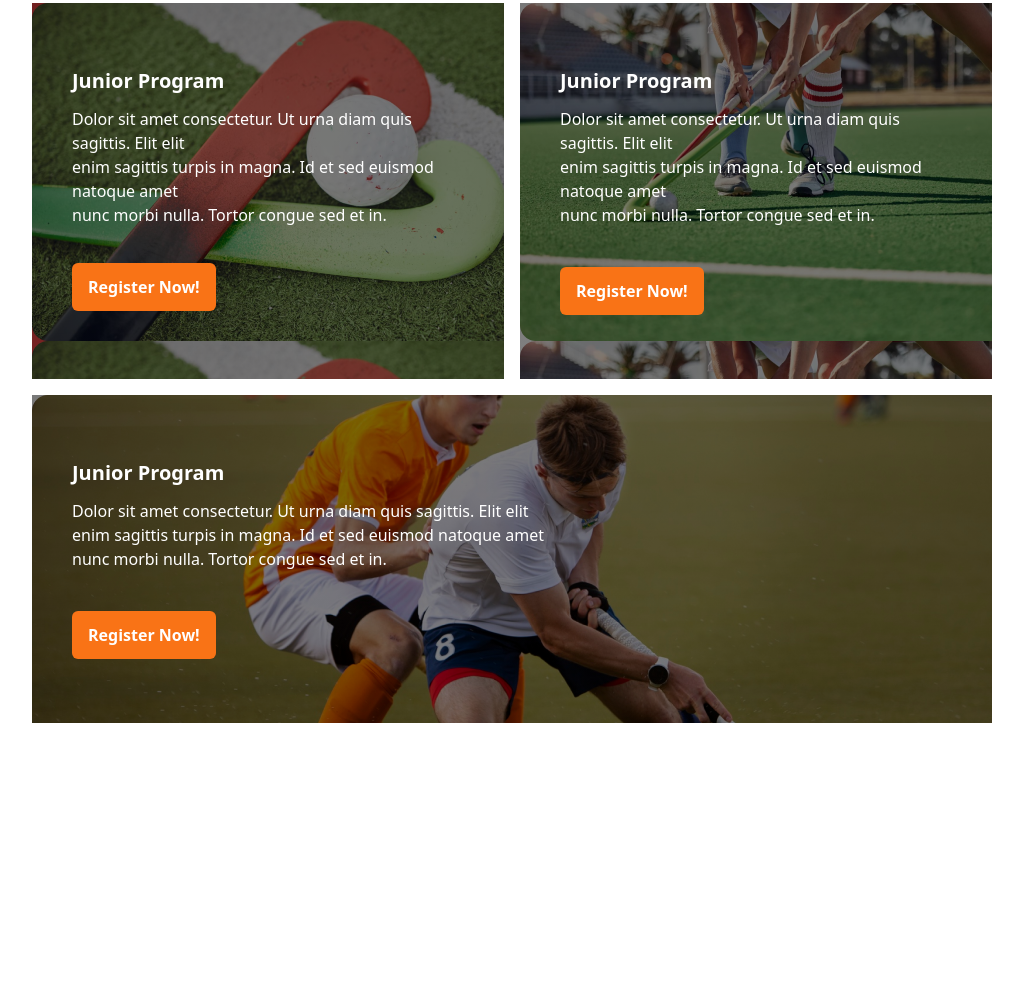
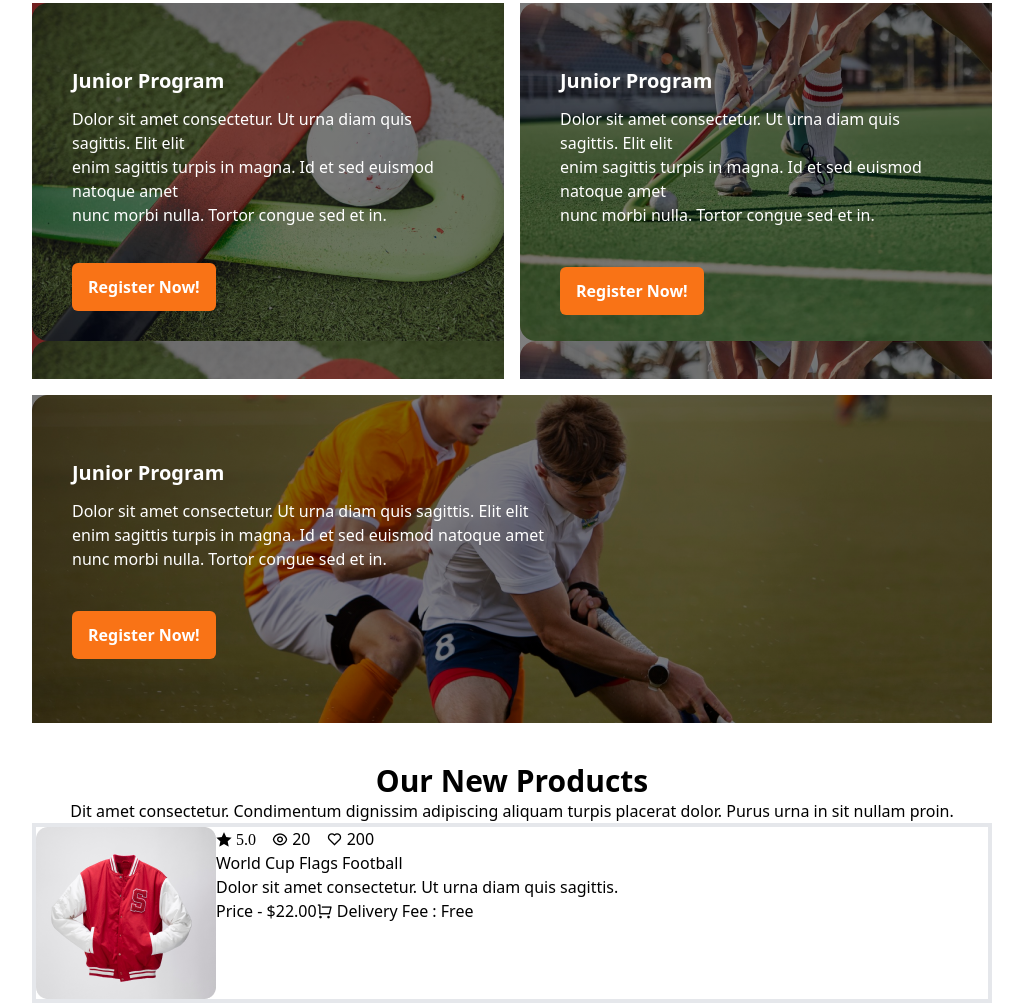
Before and after one commit to RaihanSoft/Hockeys-using-DaisyUi, a plain HTML site: page index.html in a window 1280 px wide. Shown: the part 1150-2153 px from the top of the page, without its empty margins (128-1151 px from the left). Before the commit the page ends 1913 px from the top, so only its background shows below. Drawn offline with nearby package versions, Linux system fonts and the light colour scheme.

Commit message:
Our New Products section add4d

```diff
--- /dev/null
+++ b/id.js
@@ -0,0 +1 @@
+const arr = 545;
--- a/index.html
+++ b/index.html
@@ -136,16 +136,18 @@
 
           <div class=" md:grid space-y-3 md:space-y-0  gap-4 mt-10">
             <style>
-              .img{
-                background-image: linear-gradient(rgba(0, 0, 0, 0.527),rgba(0, 0, 0, 0.5)) , url(Images/2.png);
+              .img {
+                background-image: linear-gradient(rgba(0, 0, 0, 0.527), rgba(0, 0, 0, 0.5)), url(Images/2.png);
               }
-              .img1{
-                background-image: linear-gradient(rgba(0, 0, 0, 0.527),rgba(0, 0, 0, 0.5)) , url(Images/3.png);
+
+              .img1 {
+                background-image: linear-gradient(rgba(0, 0, 0, 0.527), rgba(0, 0, 0, 0.5)), url(Images/3.png);
 
 
               }
-              .img2{
-                background-image: linear-gradient(rgba(0, 0, 0, 0.527),rgba(0, 0, 0, 0.5)) , url(Images/4.png);
+
+              .img2 {
+                background-image: linear-gradient(rgba(0, 0, 0, 0.527), rgba(0, 0, 0, 0.5)), url(Images/4.png);
               }
             </style>
 
@@ -161,7 +163,9 @@
                 </div>
                 <br>
                 <div>
-                  <button class="bg-orange-500 px-4 py-3 hover:bg-gradient-to-tr from-red-300 to-purple-500 text-white font-semibold rounded-md">Register Now!</button>
+                  <button
+                    class="bg-orange-500 px-4 py-3 hover:bg-gradient-to-tr from-red-300 to-purple-500 text-white font-semibold rounded-md">Register
+                    Now!</button>
                 </div>
               </div>
 
@@ -178,7 +182,9 @@
                   enim sagittis turpis in magna. Id et sed euismod natoque amet <br> nunc morbi nulla. Tortor congue sed
                   et in.</p>
                 <div class="mt-10">
-                  <button class="bg-orange-500 px-4 hover:bg-gradient-to-tr from-red-300 to-purple-500 py-3 text-white font-semibold rounded-md">Register Now!</button>
+                  <button
+                    class="bg-orange-500 px-4 hover:bg-gradient-to-tr from-red-300 to-purple-500 py-3 text-white font-semibold rounded-md">Register
+                    Now!</button>
                 </div>
 
               </div>
@@ -194,7 +200,9 @@
                   enim sagittis turpis in magna. Id et sed euismod natoque amet <br> nunc morbi nulla. Tortor congue sed
                   et in.</p>
                 <div class="mt-10">
-                  <button class="bg-orange-500 px-4 hover:bg-gradient-to-tr from-red-300 to-purple-500 py-3 text-white font-semibold rounded-md">Register Now!</button>
+                  <button
+                    class="bg-orange-500 px-4 hover:bg-gradient-to-tr from-red-300 to-purple-500 py-3 text-white font-semibold rounded-md">Register
+                    Now!</button>
                 </div>
               </div>
 
@@ -203,6 +211,65 @@
           </div>
 
         </section>
+
+
+        <!-- Our New Products Section starts here  -->
+        <section>
+          <div class="mx-auto text-center">
+            <h1 class="text-3xl font-bold">Our New Products</h1>
+            <p>Dit amet consectetur. Condimentum dignissim adipiscing aliquam turpis placerat dolor. Purus urna in sit
+              nullam proin. </p>
+          </div>
+
+          <!-- cards -->
+          <div>
+
+            <!-- card one  -->
+            <div class="flex border-4 inline-block">
+              <!-- img -->
+              <div>
+                <img src="/Images/5.png" alt="">
+              </div>
+
+              <!-- content -->
+
+              <div>
+                <!-- icon div  -->
+                <div class="flex gap-4">
+                  <p> <i class="ri-star-fill"> 5.0</i></p>
+                  <p><i class="ri-eye-line"></i> 20</p>
+                  <p><i class="ri-heart-line"></i> 200</p>
+                </div>
+                <h1>World Cup Flags Football</h1>
+                <p>Dolor sit amet consectetur. Ut urna diam quis sagittis. </p>
+
+                <div class="flex">
+                  <h1>Price - $22.00</h1>
+                  <h1><i class="ri-shopping-cart-line"></i> Delivery Fee : Free</h1>
+                </div>
+
+
+
+
+              </div>
+
+            </div>
+
+
+          </div>
+
+
+
+
+
+
+
+        </section>
+
+
+
+
+
 
 
 
```
Also changed, not shown: output.css.
